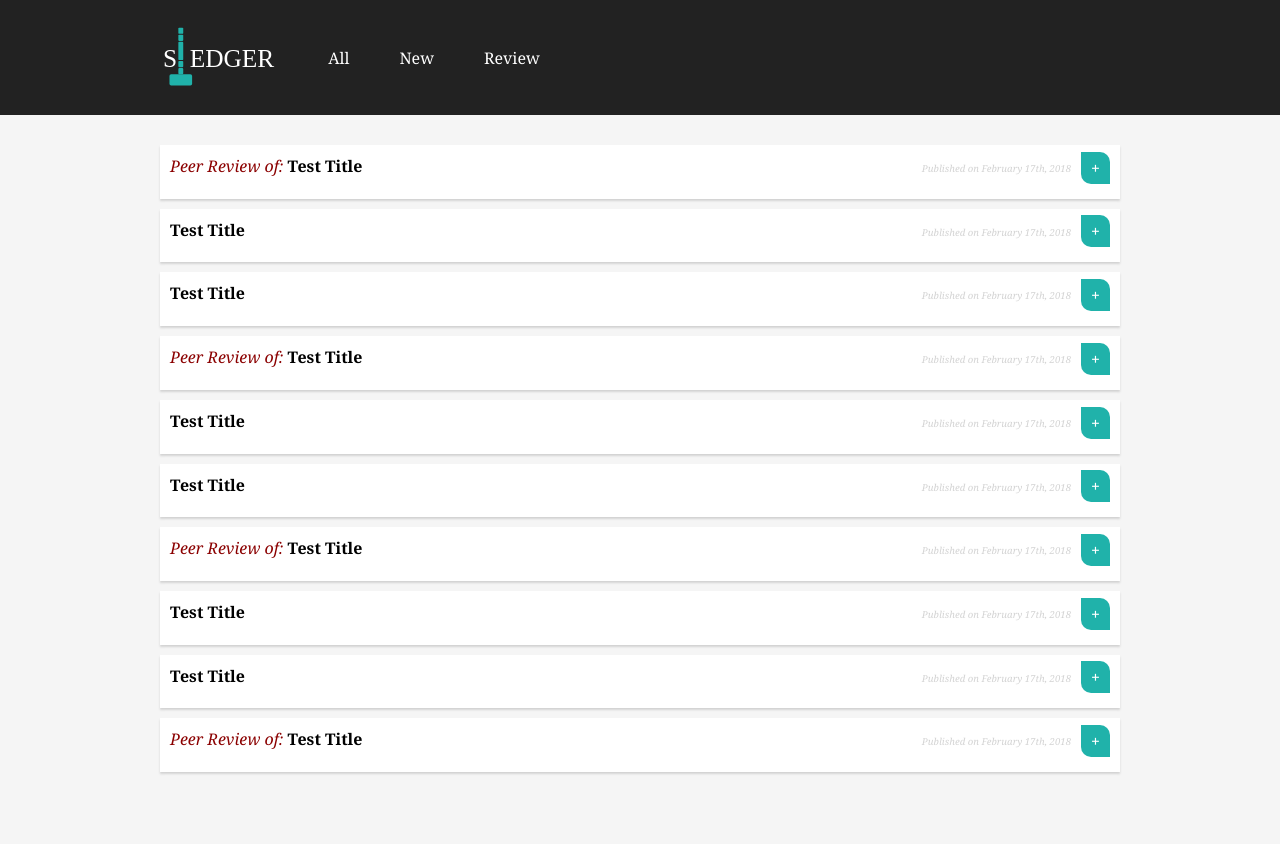
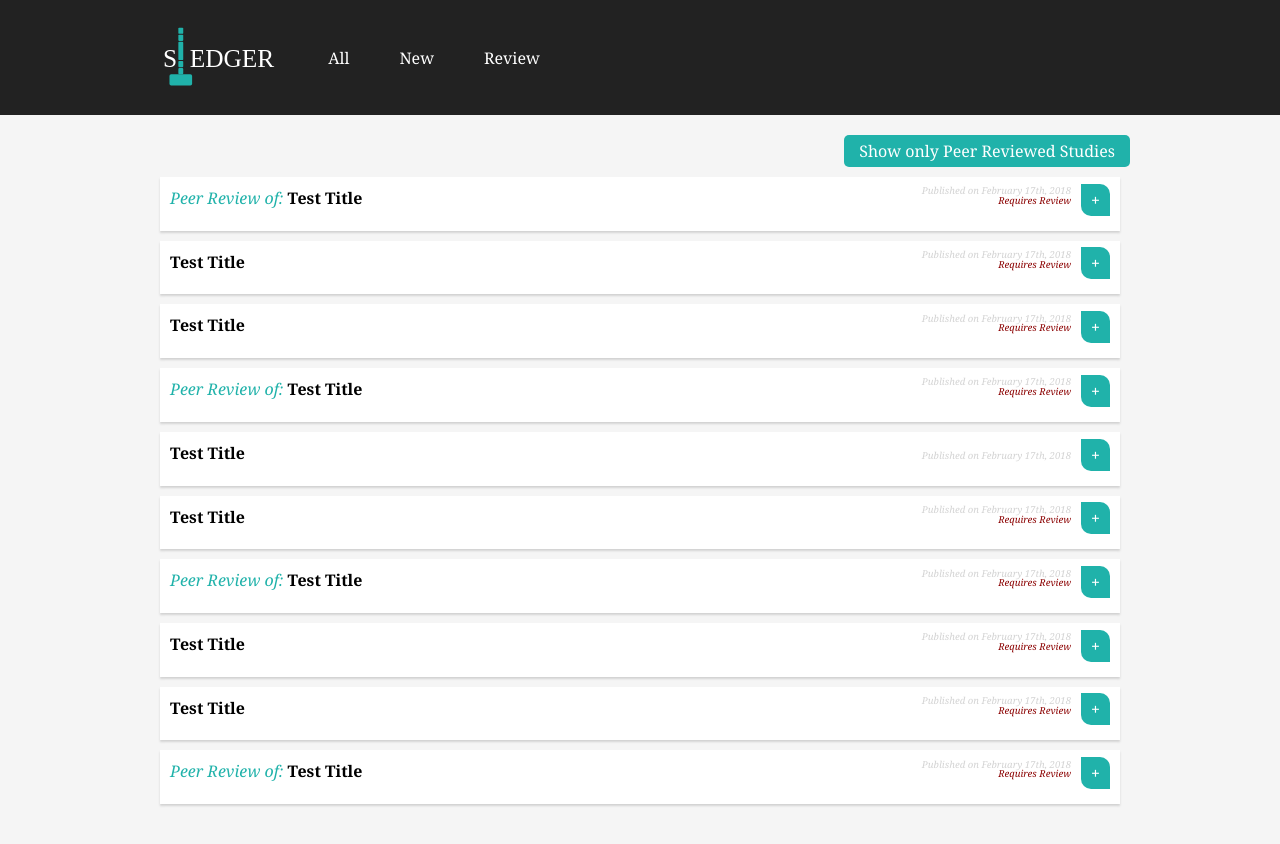
Before and after one commit to prowe214/ethereum-scientific-ledger, a React (Create React App) app: page / in a window 1280 px wide. Shown: the top 844 px of the page. Built offline with nearby package versions, Linux system fonts and the light colour scheme; some icons are missing.

Commit message:
sets a reviewed prop, filter, indicators

```diff
--- a/src/App.jsx
+++ b/src/App.jsx
@@ -10,8 +10,6 @@ class App extends Component {
   state = {
     route: 'all'
   }
-
-
 
   render() {
     // let view = null;
--- /dev/null
+++ b/src/List/list.css
@@ -0,0 +1,21 @@
+.filters-container {
+  text-align: right;
+}
+
+.filter {
+  display: inline-block;
+  background: lightseagreen;
+  color: white;
+  border-radius: 5px;
+  padding: 5px 15px;
+  cursor: pointer;
+}
+
+.filter:hover {
+  background: seagreen;
+}
+
+.filter.filter-on {
+  background: lightseagreen;
+
+}
--- a/src/List/list.jsx
+++ b/src/List/list.jsx
@@ -1,7 +1,19 @@
 import React, { Component } from "react";
 import ListItem from "../ListItem/listItem";
+import './list.css';
 
 class List extends Component {
+
+  constructor() {
+    super();
+
+    this.state = {
+      results: [],
+      filters: {
+        showOnlyReviewed: false
+      }
+    }
+  }
 
   sampleobject = {
     title: "test title",
@@ -19,8 +31,15 @@ class List extends Component {
     author: "Jerry von Scientism"
   }
 
-  studies = () => {
+  componentDidMount() {
+    this.originalDataStore = this.getAllStudies();
+    this.buildReviewedProp();
+    this.setState({results: this.originalDataStore})
+  }
+
+  getAllStudies = () => {
     let result = [];
+
     for (let i = 0; i < 10; i++) {
       let newObj = Object.assign({}, this.sampleobject);
       newObj.id = i;
@@ -35,12 +54,62 @@ class List extends Component {
     return result;
   }
 
+  getReviewedIds = () => {
+    // gets ids of all studies that have a review pointed at them
+    return this.originalDataStore.map(obj => {
+        return obj.isPeerReview ? obj.reviewedStudyId : null;
+    })
+  }
+
+  getReviewedStudies = () => {
+    // builds array of studies that have reviews pointing at them
+    const reviewedIds = this.getReviewedIds();
+
+    return this.originalDataStore.filter(obj => {
+      return reviewedIds.indexOf(obj.id) > -1 ? obj : null;
+    })
+  }
+
+  buildReviewedProp = () => {
+    // sets `reviewed` property on studies that have review pointing at them
+    const reviewedIds = this.getReviewedIds();
+
+    for (let i=0; i<this.originalDataStore.length; i++) {
+      const match = reviewedIds.indexOf(this.originalDataStore[i].id) > -1;
+      if (match) {
+        this.originalDataStore[i].reviewed = true;
+      }
+    }
+  }
+
+  handleFilters = (e) => {
+    let state = this.state;
+
+    state.filters.showOnlyReviewed = !state.filters.showOnlyReviewed;
+
+      if (state.filters.showOnlyReviewed) {
+
+        state.results = this.getReviewedStudies();
+
+      } else {state.results = this.originalDataStore}
+
+    this.setState(state);
+  }
+
   render() {
     return (
-      <div className="list">
-        {this.studies().map(study =>
-          <ListItem data={study} expanded={false} key={study.id}></ListItem>
-        )}
+      <div className="list-container">
+        <div className="filters-container">
+          <div className={'filter' + (this.state.filters.showOnlyReviewed ? ' filter-on' : '')} onClick={this.handleFilters}>
+            {this.state.filters.showOnlyReviewed ? '(ON) ' : null}
+            Show only Peer Reviewed Studies
+          </div>
+        </div>
+        <div className="list">
+          {this.state.results.map(study =>
+            <ListItem data={study} expanded={false} key={study.id}></ListItem>
+          )}
+        </div>
       </div>
     )
   }
--- a/src/ListItem/listItem.css
+++ b/src/ListItem/listItem.css
@@ -20,6 +20,20 @@
   font-style: italic;
   font-size: .6em;
   margin-right: 10px;
+  line-height: .6em;
+}
+
+.requires-review {
+  color: darkred;
+  font-weight: 100;
+  font-style: italic;
+  font-size: 0.6em;
+  margin-right: 10px;
+}
+
+.stacked span {
+  display: block;
+  text-align: right;
 }
 
 .expander {
@@ -46,9 +60,13 @@
 }
 
 .peer-review-indicator {
-  color: darkred;
+  color: lightseagreen;
   font-weight: 100;
   font-style: italic;
+}
+
+.stacked {
+  text-align: right;
 }
 
 .details {
--- a/src/ListItem/listItem.jsx
+++ b/src/ListItem/listItem.jsx
@@ -30,8 +30,8 @@ class ListItem extends Component {
 
   render() {
     const date = Moment(this.props.data.publishDate).format('MMMM Do, YYYY').toString();
-    const expand = <i class="fal fa-plus"></i>
-    const collapse = <i class="fal fa-times"></i>
+    const expand = <i className="fal fa-plus"></i>
+    const collapse = <i className="fal fa-times"></i>
 
 
     return(
@@ -42,9 +42,16 @@ class ListItem extends Component {
             <span className="peer-review-indicator"> {this.props.data.isPeerReview ? 'Peer Review of: ' : ''}</span>
             <span className="title">{helpers.toTitleCase(this.props.data.title)}</span>
           </div>
-          <div className="inline-block">
-            <span className="study-date">Published on {date}</span>
-            <span className="expand-button" onClick={this.handleExpandoToggle}>{this.state.expanded ? '-' : '+'}</span>
+          <div>
+            <div className="inline-block">
+              <div className="stacked">
+                <span className="study-date">Published on {date}</span>
+                <span className="requires-review">{this.props.data.reviewed ? null : 'Requires Review'}</span>
+              </div>
+            </div>
+            <div className="inline-block">
+              <span className="expand-button" onClick={this.handleExpandoToggle}>{this.state.expanded ? '-' : '+'}</span>
+            </div>
           </div>
         </div>
         <div className={"details" + (this.state.expanded ? ' expanded' : '')}>
--- a/src/PostNew/postNew.jsx
+++ b/src/PostNew/postNew.jsx
@@ -26,8 +26,6 @@ class PostNew extends Component {
 
   handleChange = (e) => {
     const state = this.state;
-    console.log(e.target.checked);
-    console.log(state.form[e.target.name]);
     if (e.target.type === 'radio') {
       state.form[e.target.name] = e.target.checked;
     } else {
@@ -48,7 +46,6 @@ class PostNew extends Component {
         <h2>Submit a New Study</h2>
         <p>This study will be open to Peer Review.  Once reviewed and approved, it will be posted permanently to Sledger.</p>
         <div className="form">
-          {/* {form} */}
           <label htmlFor="title">Title
             <input name="title" value={this.state.form.title} type="text" onChange={this.handleChange} id="title"/>
           </label>
```
